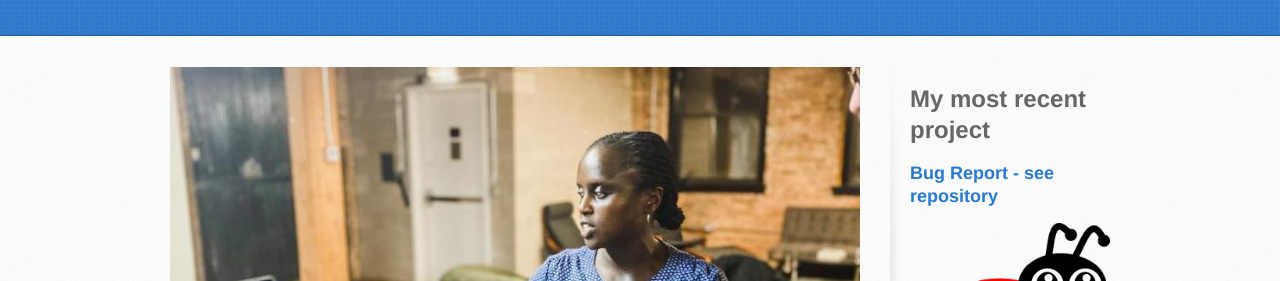
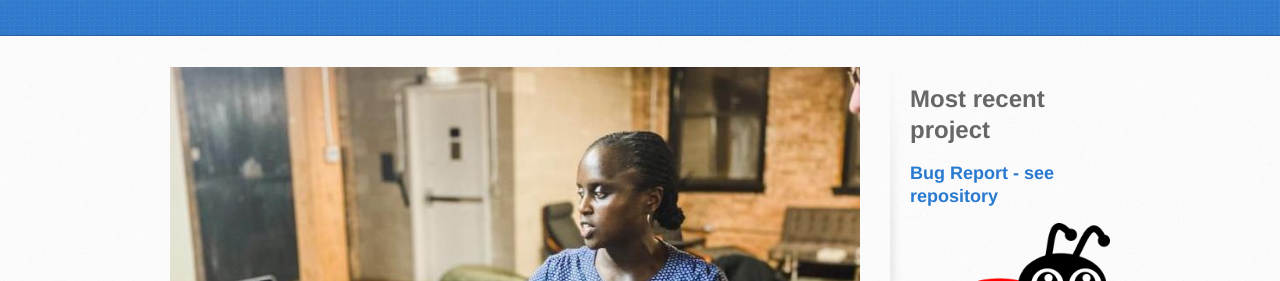
Before and after one commit to dianakakoma/dianakakoma.github.io, a Jekyll site: the page built from index.html, in a window 1280 px wide. Shown: the part 165-446 px from the top of the page. Built offline with Jekyll 4.4.1, drawn with Linux system fonts in a browser that asks for light colours; comment, search, counter and statistics services are not loaded.

```diff
--- a/_layouts/default.html
+++ b/_layouts/default.html
@@ -35,7 +35,7 @@
         </section>
 
         <aside id="sidebar">
-                    <h1>My most recent project</h1>
+                    <h1>Most recent project</h1>
           <h2> <a href="https://github.com/dianakakoma/bug_report2.0">Bug Report - see repository</a> </h2>
           <a href="https://github.com/dianakakoma/bug_report2.0"> <img src="/images/happy-ladybug.png" width="100%" height="auto"> </a>
 
```
